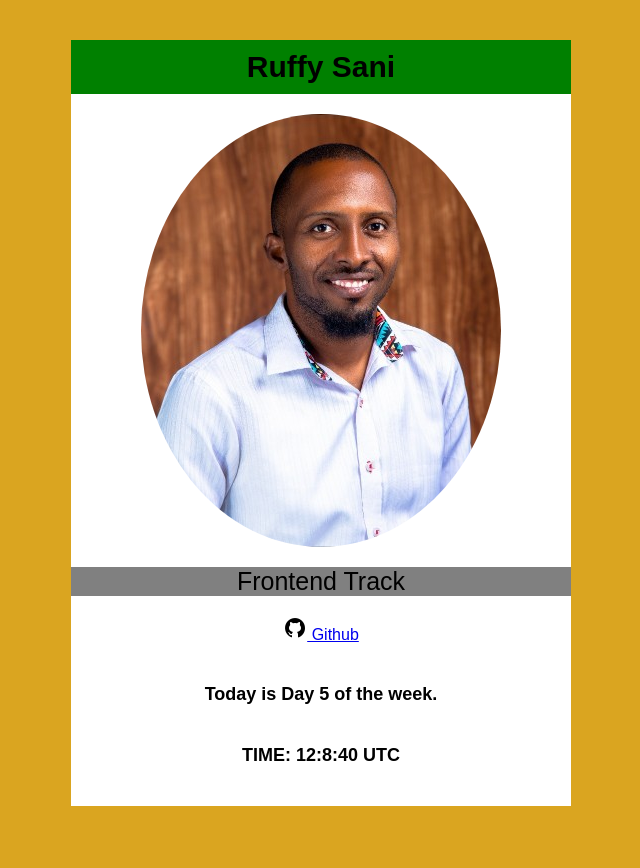
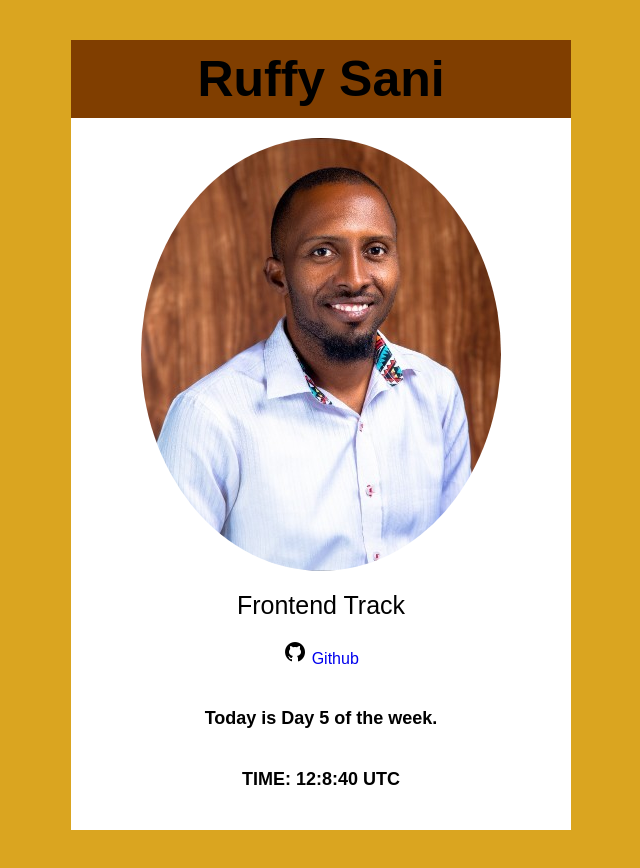
Before and after one commit to Ruffysanni/HNGx-profile-page, a plain HTML site: page index.html in a window 1280 px wide. Shown: the whole page, without its empty margins (319-959 px from the left). Before the commit the page ends 846 px from the top, so only its background shows below. Drawn offline with Linux system fonts and the light colour scheme.

Commit message:
changes made on the anchor tag

```diff
--- a/css/style.css
+++ b/css/style.css
@@ -20,9 +20,9 @@ body{
 }
 #slackUserName{
     text-align: center;
-    background: green;
+    background: rgb(128, 62, 0);
     padding: 10px;
-    font-size: 30px;
+    font-size: 50px;
     font-weight: bold;
 }
 #slackDispalyImage{
@@ -37,7 +37,6 @@ body{
 }
 #myTrack{
     text-align: center;
-    background: grey;
     padding: 35px auto;
     /* margin: 20px; */
     font-size: 25px;
@@ -45,11 +44,10 @@ body{
 #githubURL{
     display: flex;
     justify-content: center;
-    /* align-items: center; */
     padding: 20px;
 }
-#githubURL img{
-    /* padding-bottom: 5px; */
+#githubURL a{
+    text-decoration: none;
 }
 #currentDayOfTheWeek{
     /* text-align: center; */
```
